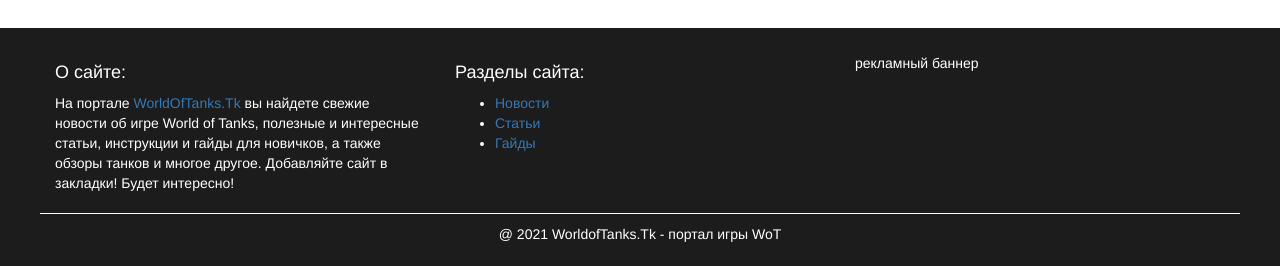
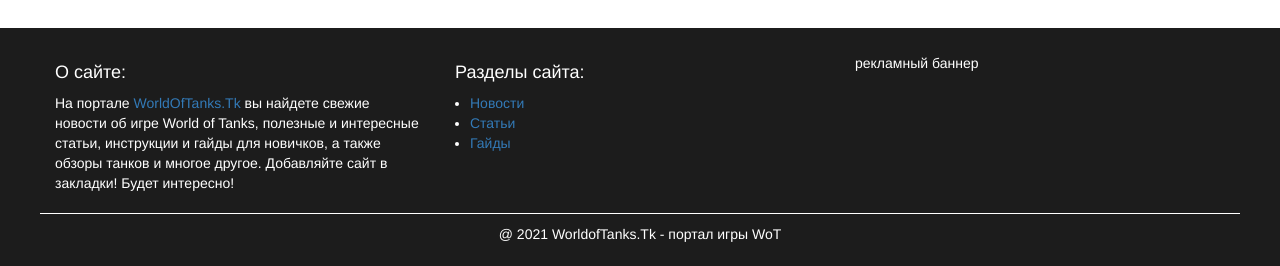
Before and after one commit to stblog/stblog.github.io, a Jekyll site: the page built from index.html, in a window 1280 px wide. Shown: the part 1614-1880 px from the top of the page. Built offline with Jekyll 4.4.1, drawn with Linux system fonts in a browser that asks for light colours.

Commit message:
Update style.css

```diff
--- a/assets/css/style.css
+++ b/assets/css/style.css
@@ -41,6 +41,9 @@
 }
 .columns {
     padding: 10px 0;
+}
+ul.f-menu {
+    padding-left: 15px;
 }
 .copyright {
     padding: 10px 0;
```
